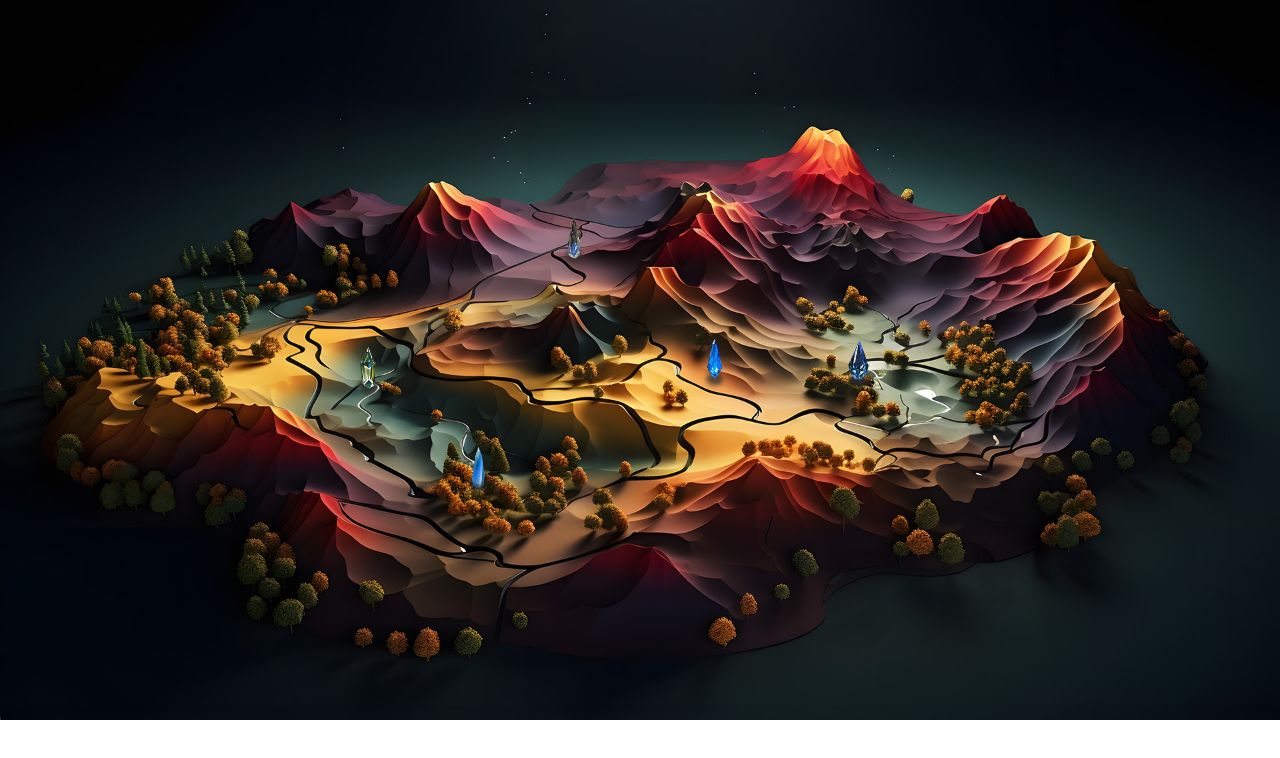
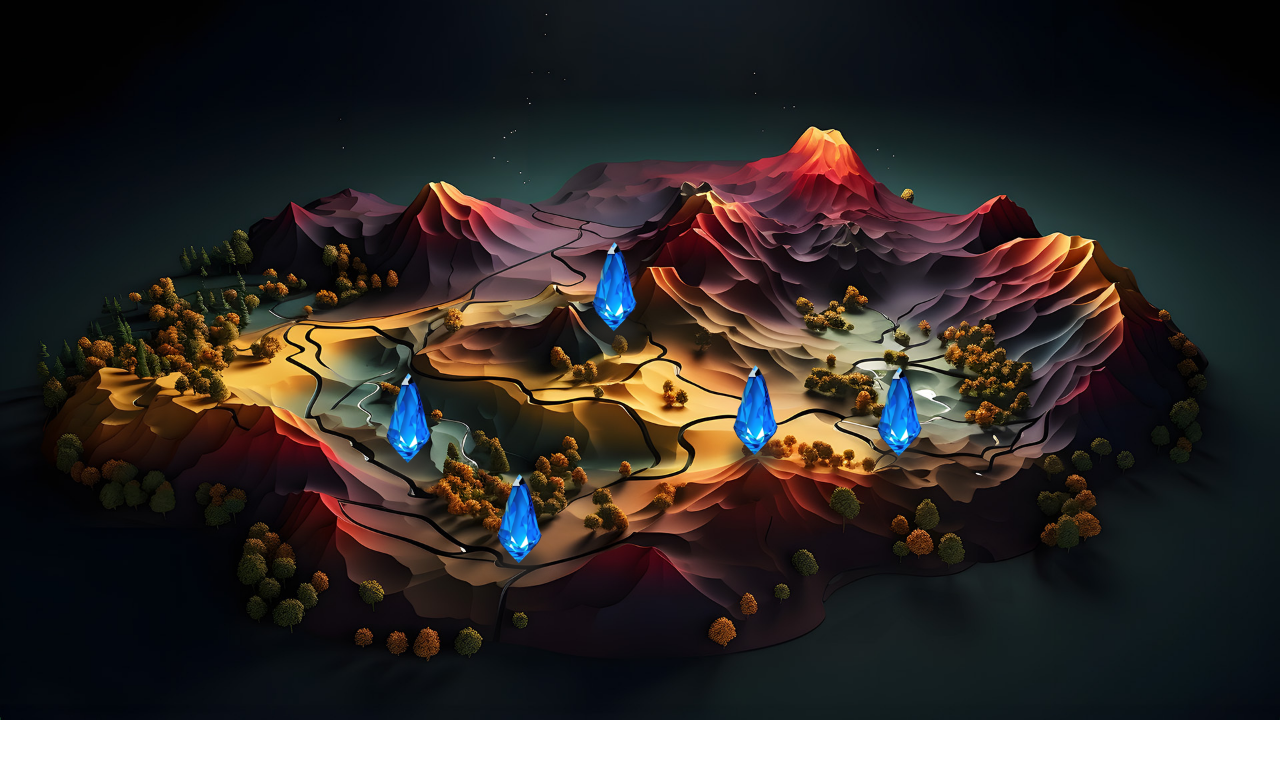
Before and after one commit to huck-tech/betamap, a React (Create React App) app: page / in a window 1280 px wide. Shown: the top 758 px of the page. Built offline with nearby package versions, Linux system fonts and the light colour scheme.

Commit message:
refactor theme

```diff
--- a/package.json
+++ b/package.json
@@ -46,6 +46,7 @@
     ]
   },
   "devDependencies": {
+    "@tippyjs/react": "^4.2.6",
     "@types/lodash.debounce": "^4.0.7",
     "eslint-config-prettier": "^9.0.0",
     "eslint-plugin-prettier": "^5.0.1",
--- a/src/App.tsx
+++ b/src/App.tsx
@@ -1,10 +1,15 @@
 import BetaMap from './components/BetaMap/BetaMap';
+import { CssVarsProvider } from '@mui/joy/styles';
+import CssBaseline from '@mui/joy/CssBaseline';
+import theme, { globalStyles } from './styles/theme';
 
 function App() {
   return (
-    <div className="App">
+    <CssVarsProvider theme={theme}>
+      <CssBaseline />
+      {globalStyles}
       <BetaMap />
-    </div>
+    </CssVarsProvider>
   );
 }
 
--- a/src/components/BetaMap/BetaMap.tsx
+++ b/src/components/BetaMap/BetaMap.tsx
@@ -1,26 +1,30 @@
-import { useState } from 'react';
+// import { useState } from 'react';
 import Box from '@mui/joy/Box';
-import Tooltip from '@mui/joy/Tooltip';
-import Typography from '@mui/joy/Typography';
 import ImgBetaMap from '../../assets/images/betamap.jpg';
 import useScreenSize from '../../hooks/use-screen-size';
-import ImgGem1 from '../../assets/images/gem1.png';
-import ImgGem2 from '../../assets/images/gem2.png';
-import ImgGem3 from '../../assets/images/gem3.png';
-import ImgGem4 from '../../assets/images/gem4.png';
 import ImgGem5 from '../../assets/images/gem5.png';
+import { styled } from '@mui/joy';
+
+const Image = styled('img')({
+  position: 'absolute',
+  width: 80,
+  aspectRatio: 240 / 355,
+  '&:hover': {
+    filter: 'drop-shadow(0 0 2px #fff)'
+  }
+});
 
 const MOCK_PLACES = [
-  { x: 1288, y: 550, icon: ImgGem1 },
-  { x: 552, y: 560, icon: ImgGem2 },
-  { x: 861, y: 363, icon: ImgGem3 },
-  { x: 718, y: 711, icon: ImgGem4 },
+  { x: 1288, y: 550, icon: ImgGem5 },
+  { x: 552, y: 560, icon: ImgGem5 },
+  { x: 861, y: 363, icon: ImgGem5 },
+  { x: 718, y: 711, icon: ImgGem5 },
   { x: 1072, y: 548, icon: ImgGem5 }
 ];
 
 const BetaMap = () => {
   const screenSize = useScreenSize();
-  const [activeGem, setActiveGem] = useState<number | null>(null);
+  // const [activeGem, setActiveGem] = useState<number | null>(null);
   const zoomRate = screenSize.width / 1920;
 
   return (
@@ -46,60 +50,14 @@ const BetaMap = () => {
         }}
       >
         {MOCK_PLACES.map((item, idx) => (
-          <Tooltip
+          <Image
             key={idx}
-            open={activeGem === idx}
-            placement="top"
-            sx={{
-              boxShadow: '40px 20px 10px #0000006E',
-              border: '2px solid #747474',
-              background: '#191919'
+            src={item.icon}
+            style={{
+              top: item.y * zoomRate,
+              left: item.x * zoomRate
             }}
-            enterDelay={100}
-            title={
-              <Box p={1}>
-                <Typography level="h4" textColor="#fff" fontWeight={700} fontSize={18}>
-                  Crowbot
-                </Typography>
-                <Box maxWidth={410} color="#BFBFBF" fontSize={14} lineHeight="24px">
-                  Crowbot is an AI model trained on ASU President Dr. Michael Crow’s numerous insights and writings, It
-                  provide information and summarizes key perspectives from Dr. Crow on topics related to higher
-                  education, innovation, technology and leadership.
-                </Box>
-              </Box>
-            }
-            arrow
-          >
-            {activeGem === idx ? (
-              <div
-                id="map-selector"
-                style={{
-                  position: 'absolute',
-                  width: 180 * zoomRate,
-                  height: 90 * zoomRate,
-                  top: (item.y - 45) * zoomRate,
-                  left: (item.x - 90) * zoomRate,
-                  borderRadius: '50%',
-                  border: '3px solid #FFFFFF',
-                  background: '#00A3E0 0% 0% no-repeat padding-box',
-                  mixBlendMode: 'soft-light'
-                }}
-              />
-            ) : (
-              <img
-                src={item.icon}
-                style={{
-                  position: 'absolute',
-                  width: 40 * zoomRate,
-                  height: 80 * zoomRate,
-                  top: (item.y - 40) * zoomRate,
-                  left: (item.x - 20) * zoomRate
-                }}
-                className="gem-icon"
-                onClick={() => setActiveGem(idx)}
-              />
-            )}
-          </Tooltip>
+          />
         ))}
       </Box>
     </Box>
--- a/src/index.css
+++ b/src/index.css
@@ -11,7 +11,3 @@ code {
   font-family: source-code-pro, Menlo, Monaco, Consolas, 'Courier New',
     monospace;
 }
-
-.gem-icon:hover {
-  filter: drop-shadow(5px 10px 15px #fff);
-}
--- /dev/null
+++ b/src/styles/theme.tsx
@@ -0,0 +1,17 @@
+import { GlobalStyles } from '@mui/joy';
+import { extendTheme } from '@mui/joy/styles';
+
+const theme = extendTheme({
+  colorSchemes: {
+    light: {
+      palette: {}
+    },
+    dark: {
+      palette: {}
+    }
+  }
+});
+
+export const globalStyles = <GlobalStyles styles={{}} />;
+
+export default theme;
```
Also changed, not shown: 1 other file (tests, documents, lock files or other folders).
